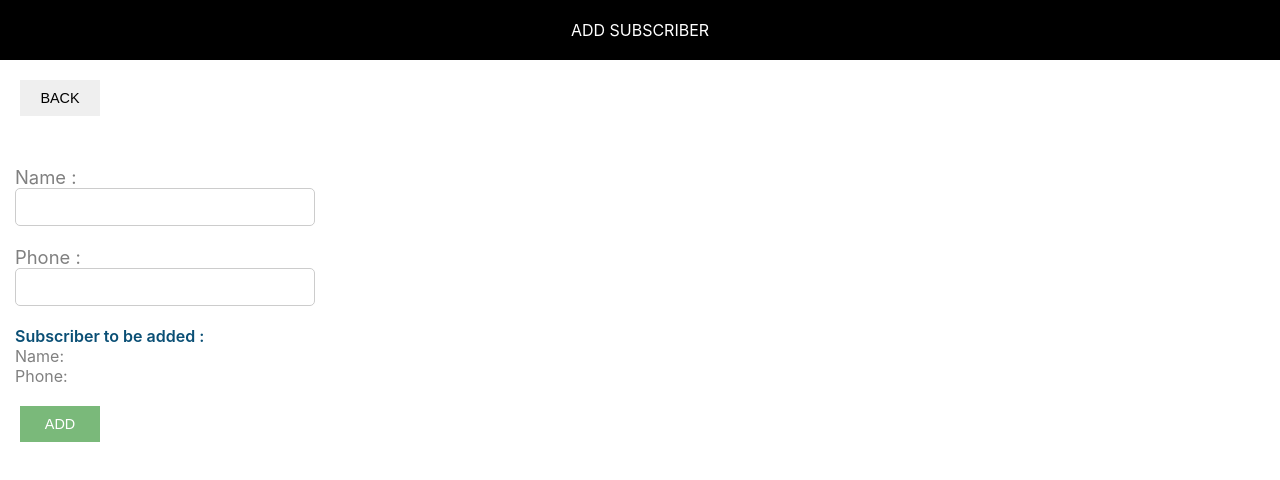
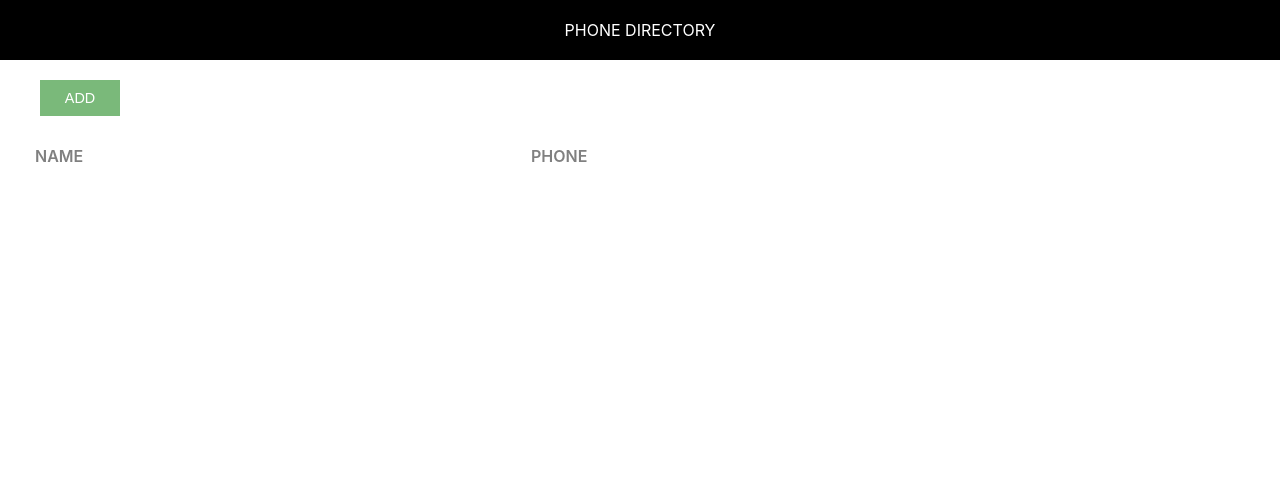
Before and after one commit to Lavanya-Adapa/practise-excercise, a React (Create React App) app: page / in a window 1280 px wide. Shown: the top 480 px of the page. Built offline with nearby package versions, Linux system fonts and the light colour scheme.

Commit message:
Added state in ‘AddSubscriber’ and ‘App’ components

```diff
--- a/src/AddSubscriber.js
+++ b/src/AddSubscriber.js
@@ -2,6 +2,20 @@
 import './AddSubscriber.css';
 import Header  from './Header';
 class AddSubscriber extends Component{
+    constructor(){
+        super();
+        this.state={
+            id:0,
+            name:'',
+            phone:''
+        }
+    }
+    inputChangeHandler = (e) =>{
+        const state = this.state;
+        state[e.target.name] = e.target.value;
+        this.setState(state);
+        console.log(this.state);
+    }
     render(){
         return(
             <div>
@@ -11,13 +25,13 @@
                     </div>
                     <form className="subscriber-form">
                     <label htmlFor="name" className='label-control'>Name : </label><br/>
-                        <input id="name" type="text" className='input-control' name="name"></input><br/><br/>
+                        <input id="name" type="text" className='input-control' name="name" onChange={this.inputChangeHandler}></input><br/><br/>
                         <label htmlFor="phone" className='label-control'>Phone : </label><br/>
-                        <input id="phone" type="text" className='input-control' name="phone"></input><br/><br/>
+                        <input id="phone" type="text" className='input-control' name="phone" onChange={this.inputChangeHandler}></input><br/><br/>
                         <div className='subscriber-info-container'>
                             <span className='subscriber-to-add-heading'>Subscriber to be added : </span><br/>
-                            <span className='subscriber-info'>Name: </span><br/>
-                            <span className='subscriber-info'>Phone: </span>
+                            <span className='subscriber-info'>Name: {this.state.name}</span><br/>
+                            <span className='subscriber-info'>Phone:{this.state.phone} </span>
                         </div>
                         <button className='custom-btn add-btn'>Add</button>
 
--- a/src/App.js
+++ b/src/App.js
@@ -2,26 +2,33 @@
 import './App.css';
 import Header from './Header';
 class App extends Component{
+  constructor(){
+    super();
+    this.state={
+      subscriberListToShow:[]
+    }
+
+  }
 
   render(){
-    let subscribers=[
-      {
-        id:1,
-        name:'Lavanya',
-        phone:'7680967125'
-      },
-    {
-      id:2,
-      name:'Jyothi',
-      phone:'9030897228'
-    },
-    {
-      id:3,
-      name:'Karthik',
-      phone:'9652614979'
-    }
+    // let subscribers=[
+    //   {
+    //     id:1,
+    //     name:'Lavanya',
+    //     phone:'7680967125'
+    //   },
+    // {
+    //   id:2,
+    //   name:'Jyothi',
+    //   phone:'9030897228'
+    // },
+    // {
+    //   id:3,
+    //   name:'Karthik',
+    //   phone:'9652614979'
+    // }
 
-    ]
+    // ]
   return (
     <div>
       <Header heading="Phone Directory"/>
@@ -33,7 +40,7 @@
           </div>
           </div>
           {
-      subscribers.map(sub => {
+      this.state.subscriberListToShow.map(sub => {
         return <div key={sub.id} className="grid-container">
           <span className="grid-item">{sub.name}</span>
           <span className="grid-item">{sub.phone}</span>
--- a/src/index.js
+++ b/src/index.js
@@ -1,14 +1,14 @@
 import React from 'react';
 import ReactDOM from 'react-dom';
 import './index.css';
-//import App from './App';
+import App from './App';
 import reportWebVitals from './reportWebVitals';
-import AddSubscriber from './AddSubscriber';
+//import AddSubscriber from './AddSubscriber';
 import './common/common.css';
 
 ReactDOM.render(
   <React.StrictMode>
-    <AddSubscriber />
+    <App />
   </React.StrictMode>,
   document.getElementById('root')
 );
```
